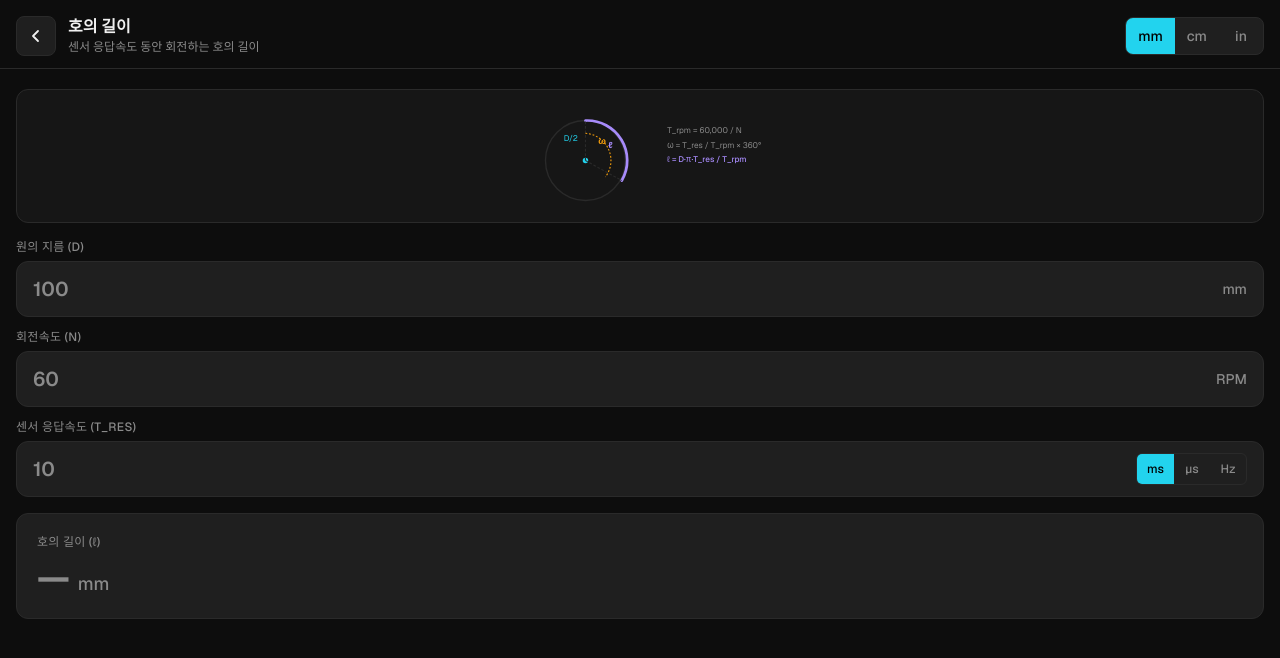
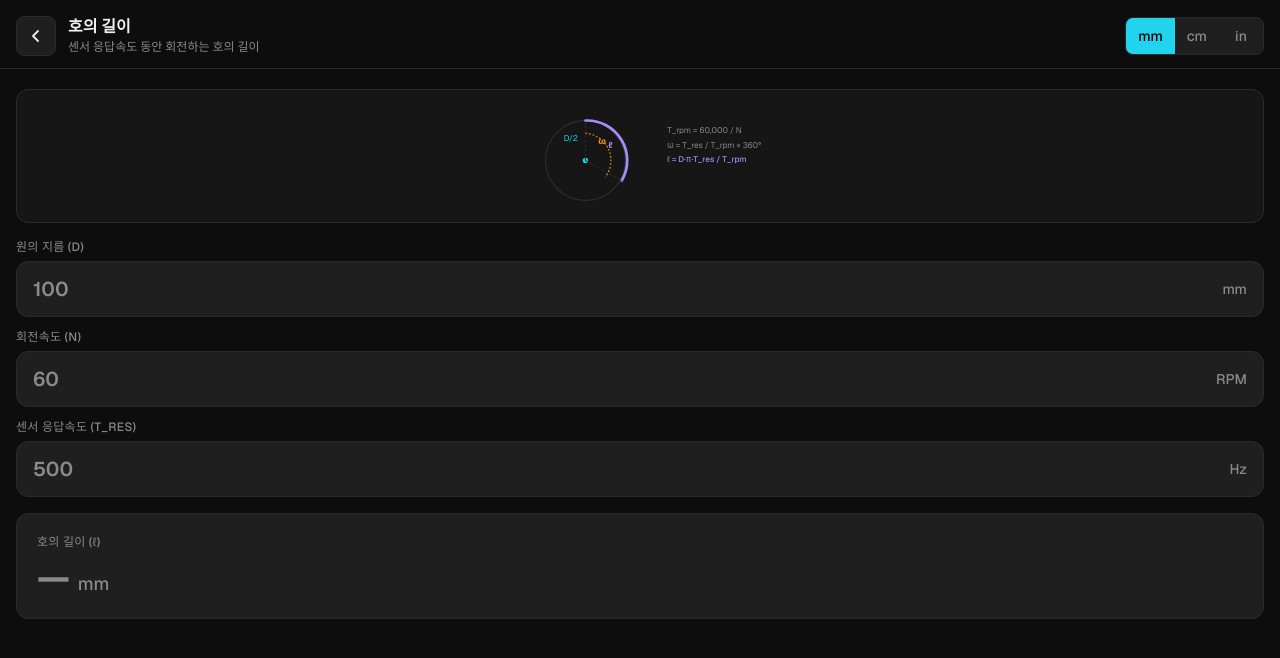
Before and after one commit to mongsil95/ys-tool, a Next.js app: page /calculators/proximity-sensor in a window 1280 px wide. Shown: the top 658 px of the page. Built offline with nearby package versions, Linux system fonts and the light colour scheme.

Commit message:
update: 2026-04-09 21:17

```diff
--- a/src/app/calculators/proximity-sensor/page.tsx
+++ b/src/app/calculators/proximity-sensor/page.tsx
@@ -7,18 +7,8 @@ import AnimatedResult from "@/components/AnimatedResult";
 import { type LengthUnit, toMm, fromMm, unitLabel } from "@/lib/units";
 import { calcProxSensor } from "@/lib/calculators/proximity-sensor";
 
-type TimeUnit = "ms" | "µs" | "Hz";
-
-const TIME_UNITS = [
-  { value: "ms", label: "ms" },
-  { value: "µs", label: "µs" },
-  { value: "Hz", label: "Hz" },
-];
-
-function toMs(value: number, unit: TimeUnit): number {
-  if (unit === "µs") return value / 1000;
-  if (unit === "Hz") return 1000 / value; // 주기 = 1/f
-  return value;
+function toMs(value: number): number {
+  return 1000 / value; // Hz → ms
 }
 
 export default function ProximitySensorPage() {
@@ -26,17 +16,15 @@ export default function ProximitySensorPage() {
   const [diameter, setDiameter] = useState("");
   const [rpm, setRpm] = useState("");
   const [responseTime, setResponseTime] = useState("");
-  const [timeUnit, setTimeUnit] = useState<TimeUnit>("ms");
-
   const result = useMemo(() => {
     const d = parseFloat(diameter);
     const n = parseFloat(rpm);
     const t = parseFloat(responseTime);
     if (isNaN(d) || isNaN(n) || isNaN(t)) return null;
     const dMm = toMm(d, unit);
-    const tMs = toMs(t, timeUnit);
+    const tMs = toMs(t);
     return calcProxSensor(dMm, n, tMs);
-  }, [diameter, rpm, responseTime, unit, timeUnit]);
+  }, [diameter, rpm, responseTime, unit]);
 
   const arcLengthInUnit = useMemo(
     () => (result !== null ? fromMm(result.arcLength, unit) : null),
@@ -98,12 +86,10 @@ export default function ProximitySensorPage() {
         />
         <NumericInput
           label="센서 응답속도 (T_res)"
-          unit={timeUnit}
+          unit="Hz"
           value={responseTime}
           onChange={setResponseTime}
-          placeholder={timeUnit === "ms" ? "10" : timeUnit === "µs" ? "10000" : "500"}
-          unitOptions={TIME_UNITS}
-          onUnitChange={(u) => setTimeUnit(u as TimeUnit)}
+          placeholder="500"
         />
       </div>
 
```
